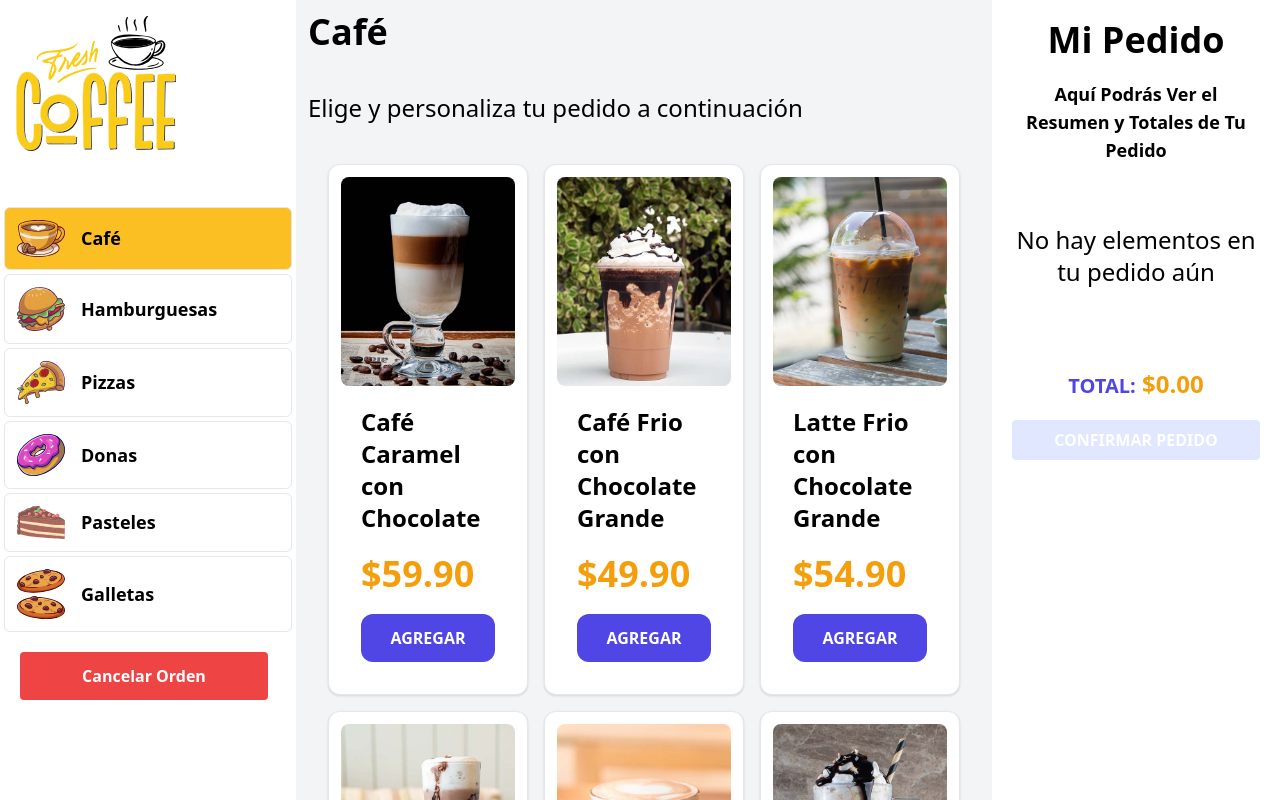
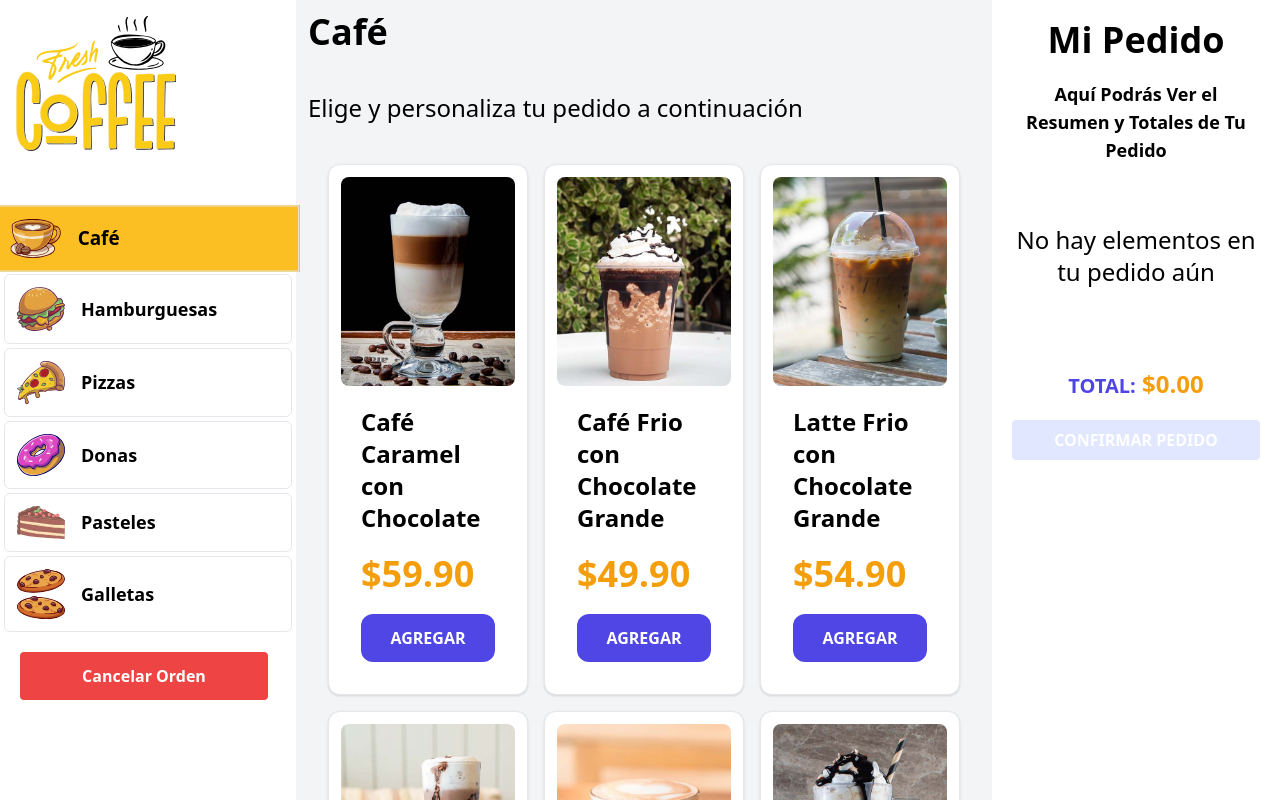
Before and after one commit to JPalacio3/Quiosco-de-Comida, a React (Vite) app in the folder quiosco-react/: page / in a window 1280 px wide. Built offline with nearby package versions, Linux system fonts and the light colour scheme.

Commit message:
feat : REACT - Añadiendo animaciones en elementos de Categoria, Producto y Resumen para mejorar la navegación y el diseño para el usuario

```diff
--- a/quiosco-react/src/components/Categoria.jsx
+++ b/quiosco-react/src/components/Categoria.jsx
@@ -8,8 +8,12 @@ export default function Categoria({ categoria }) {
 	return (
 		<>
 			<button
-				className={`${categoriaActual.id === id ? "bg-amber-400" : "bg-white"}
-				flex items-center gap-4 border w-full p-3  m-1 hover:bg-amber-400 cursor-pointer rounded-md`}
+				className={`${
+					categoriaActual.id === id
+						? "bg-amber-400 scale-105 rounded-none m-0"
+						: "bg-white"
+				}
+				flex items-center gap-4 border w-full p-3  m-1 hover:bg-amber-400 cursor-pointer rounded-md ransition-transform duration-300 ease-in-out hover:scale-105`}
 				type="button"
 				onClick={() => handleCkickCategoria(id)}>
 				<img
--- a/quiosco-react/src/components/Producto.jsx
+++ b/quiosco-react/src/components/Producto.jsx
@@ -8,11 +8,11 @@ export default function Producto({ producto }) {
 
 	return (
 		<>
-			<div className="border p-3 shadow bg-white rounded-xl flex flex-col justify-between">
+			<div className="border p-3 shadow bg-white rounded-xl flex flex-col justify-between transition-transform duration-300 ease-in-out hover:scale-105">
 				<img
 					src={`/img/${imagen}.jpg`}
 					alt={`imagen ${nombre}`}
-					className="w-full rounded-lg"
+					className="w-full rounded-lg "
 				/>
 
 				<div className="p-5">
--- a/quiosco-react/src/components/ResumenProducto.jsx
+++ b/quiosco-react/src/components/ResumenProducto.jsx
@@ -8,7 +8,7 @@ export default function ResumenProducto({ producto }) {
 	const { handleEditarCantidad, handleEliminarProductoPedido } = useQuiosco();
 
 	return (
-		<div className="shadow space-y-1 p-4 bg-white">
+		<div className="shadow space-y-1 p-4 mb-2 bg-white hover:bg-gray-50 rounded-xl ransition-transform duration-300 ease-in-out hover:scale-105">
 			<div className="space-y-2">
 				<p className="text-xl font-bold">{nombre}</p>
 				<p className="text-lg text-amber-500">
```
